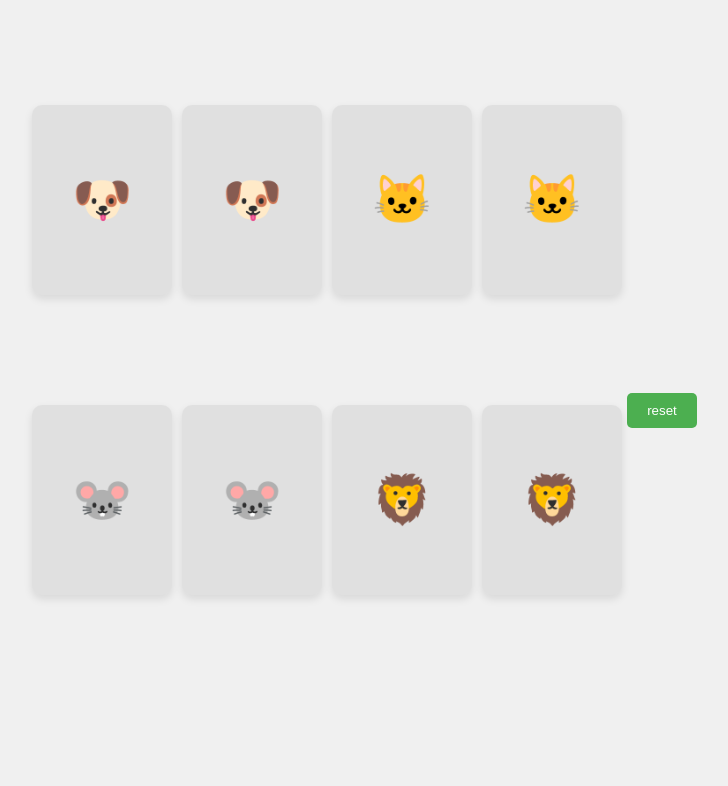
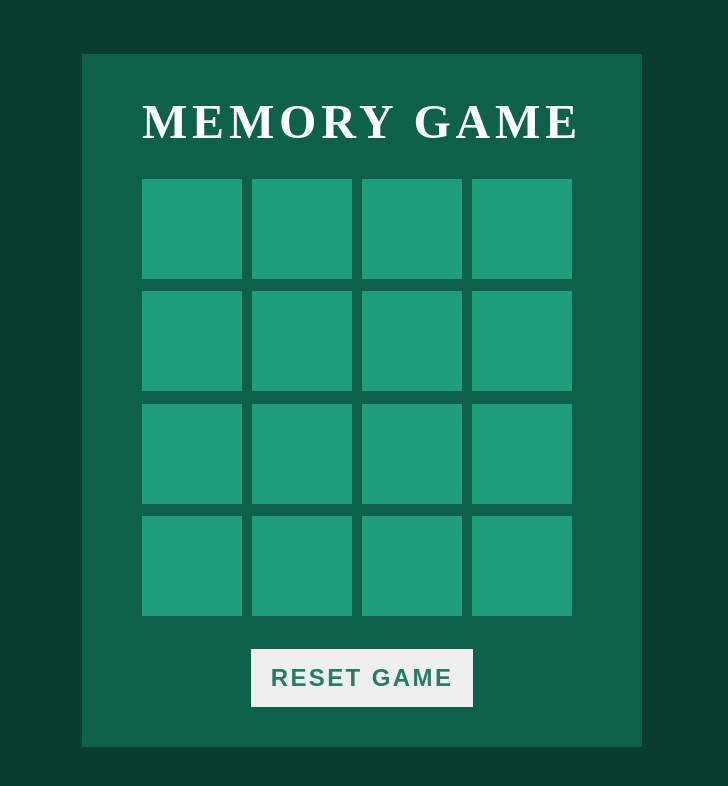
Before and after one commit to Barbodnasimi/memory-game, a plain HTML site: page index.html in a window 1280 px wide. Shown: the whole page, without its empty margins (278-1006 px from the left). Drawn offline with Linux system fonts and the light colour scheme.

Commit message:
complete project

```diff
--- a/index.html
+++ b/index.html
@@ -8,42 +8,11 @@
 
 </head>
 <body>
-    <div class="memory-game">
-        <div class="memory-card">
-            <div   class="front-face front-rotate">🐱</div>
-            <div title="🐶" id="🐱" class="back-face">🐶</div>
-        </div>
-        <div class="memory-card">
-            <div   class="front-face front-rotate">🐭</div>
-            <div title="🐶" id="🐭" class="back-face">🐶</div>
-        </div>
-        <div class="memory-card">
-            <div    class="front-face front-rotate">🐶</div>
-            <div title="🐱" id="🐶" class="back-face">🐱</div>
-        </div>
-        <div class="memory-card">
-            <div   class="front-face front-rotate">🦁</div>
-            <div title="🐱" id="🦁" class="back-face">🐱</div>
-        </div>
-        <div class="memory-card">
-            <div   class="front-face front-rotate">🐶</div>
-            <div title="🐭" id="🐶" class="back-face">🐭</div>
-        </div>
-        <div class="memory-card">
-            <div   class="front-face front-rotate">🦁</div>
-            <div title="🐭" id="🦁" class="back-face">🐭</div>
-        </div>
-        <div class="memory-card">
-            <div   class="front-face front-rotate">🐱</div>
-            <div title="🦁" id="🐱" class="back-face">🦁</div>
-        </div>
-        <div class="memory-card">
-            <div  class="front-face front-rotate">🐭</div>
-            <div title="🦁"  id="🐭" class="back-face">🦁</div>
-        </div>
-        <!-- Add more memory cards here -->
-    </div>
-            <button>reset</button>
+   <div class="container">
+    <h2>Memory Game</h2>
+    <div class="game"></div>
+    <button class="reset">Reset Game</button>
+   </div>
     <script src="script.js"></script>
 </body>
 </html>
--- a/script.js
+++ b/script.js
@@ -1,68 +1,47 @@
-const cards = document.querySelectorAll('.memory-card');
+const resetBtn = document.querySelector('button');
+const cardBox = document.querySelector('.game');
+const emojis = ["😊","😊","❤","❤","👌","👌","😎","😎","🤢","🤢","✔","✔","🎁","🎁","🎂","🎂"];
 
-let hasFlippedCard = false;
-let firstCard, secondCard;
-let resetBtn = document.querySelector('button');
 
-function flipCard(e) {
-  let card = e.currentTarget;
-  let cardBackface = card.querySelector('.back-face')
+let shufEmojis = emojis.sort(() => (Math.random() > 0.5) ? 1 : -1);
 
-  // if (card.id === firstCard.id) return;
+// Function to handle the click event
+function classHandler() {
+  this.classList.add('boxOpen');
 
-  if (!hasFlippedCard) {
-    // First card flipped
-    hasFlippedCard = true;
-    firstCard = card;
-    cardBackface.textContent = cardBackface.id;
-  } else {
-    // Second card flipped
-    secondCard = card;
-    cardBackface.textContent = cardBackface.id;
-    checkForMatch();
-  }
+  setTimeout(() => {
+    let boxOpen = document.querySelectorAll('.boxOpen');
+
+    if (boxOpen.length > 1) {
+      if (boxOpen[0].innerHTML === boxOpen[1].innerHTML) {
+        boxOpen.forEach(box => {
+          box.classList.add('boxMatch');
+          box.classList.remove('boxOpen');
+          box.removeEventListener('click', classHandler);
+        });
+
+        if (document.querySelectorAll('.boxMatch').length === emojis.length) {
+          alert("GG");
+        }
+      } else {
+        boxOpen.forEach(box => {
+          box.classList.remove('boxOpen');
+        });
+      }
+    }
+  }, 1000);
+}
+
+// Create and append the boxes
+for (let i = 0; i < shufEmojis.length; i++) {
+  let box = document.createElement('div');
+  box.className = 'item';
+  box.innerHTML = shufEmojis[i];
+  box.addEventListener("click", classHandler);
+  cardBox.appendChild(box);
 }
 
 
-function checkForMatch() {
-  let isMatch = firstCard.querySelector('.back-face').id === secondCard.querySelector('.back-face').id;
-  if (isMatch) {
-    disableCards()
-  } else {
-    setTimeout(unflipCards, 1000);
-  }
-}
-
-function disableCards() {
-  firstCard.removeEventListener('click', flipCard);
-  secondCard.removeEventListener('click', flipCard);
-  resetBoard();
-}
-
-function unflipCards() {
-  let firstCardBackface = firstCard.querySelector('.back-face'),
-  secondCardBackface = secondCard.querySelector('.back-face');
-
-  // Reset text content to back face
-  firstCardBackface.textContent = firstCardBackface.title;
-  secondCardBackface.textContent = secondCardBackface.title;
-  resetBoard();
-}
-
-function resetBoard() {
-  hasFlippedCard = false;
-  firstCard = null;
-  secondCard = null;
-}
-
-// Define the event listener function
-// function cardClickListener(e) {
-//     flipCard(e.target);
-// }
-
-cards.forEach(card => card.addEventListener('click', flipCard));
-
-// resetBtn.addEventListener("click" , ()=>{
-//     resetBoard()
-//     undisableCards()
-// })
+resetBtn.addEventListener("click", () => {
+  window.location.reload();
+});
--- a/style.css
+++ b/style.css
@@ -1,77 +1,80 @@
-body {
+*{
+    margin: 0;
+    padding: 0;
+    box-sizing: border-box;
+}
+body{
     display: flex;
     justify-content: center;
     align-items: center;
-    height: 100vh;
-    margin: 0;
-    background-color: #f0f0f0;
+    min-height: 100vh;
+    background: #0a3c2f;
 }
-
-.memory-game {
-    width: 600px;
-    height: 600px;
-    display: flex;
-    flex-wrap: wrap;
-}
-
-.memory-card {
-    width: calc(25% - 10px);
-    height: calc(33.33% - 10px);
-    margin: 5px;
-    perspective: 1000px;
+.container{
     position: relative;
-    transform-style: preserve-3d;
-}
-
-.memory-card div {
-    width: 100%;
-    height: 100%;
     display: flex;
     justify-content: center;
     align-items: center;
-    font-size: 3rem;
-    background-color: #e0e0e0;
-    border-radius: 10px;
-    box-shadow: 0 4px 8px rgba(0, 0, 0, 0.1);
+    flex-direction: column;
+    gap: 30px;
+    background: #0d614b;
+    padding: 40px  60px;
+}
+h2{
+    font-size: 3em;
+    color: #fff;
+    text-transform: uppercase;
+    letter-spacing: 0.1em;
+}
+.reset{
+    padding: 15px 20px;
+    color: #267c65;
+    border: none;
+    font-size: 1.5em;
+    letter-spacing: 0.1em;
+    text-transform: uppercase;
     cursor: pointer;
-    transition: transform 0.5s ease;
+    font-weight: 600;
 }
+.reset:focus{
+    color: #fff;
+    background:#267c65;
+}
+.game{
+    width: 440px;
+    height: 440px;
+    display: flex;
+    flex-wrap: wrap;
+    gap: 10px;
+    transform-style: preserve-3d;
+    perspective: 500px;
+}
+.item {
+    position: relative;
+    width: 100px;
+    height: 100px;
+    display: flex;
+    justify-content: center;
+    align-items: center;
+    font-size: 3em;
+    background: #fff;
+    transition: 0.25s;
+}
+.item.boxOpen{
+    transform: rotateY(0deg);
+}
+.item::after{
+    content: '';
+    position: absolute;
+    inset: 0;
+    background: #209d7b;
+    transition: 0.25s;
+    transform: rotateY(0deg);
+    backface-visibility: hidden;
 
-.memory-card.flip {
+}
+.boxOpen:after ,
+.boxMatch:after
+{
     transform: rotateY(180deg);
 }
-
-.memory-card .front-face {
-    position: absolute;
-    /* backface-visibility: hidden; */
-    /* transform: rotateY(180deg); */
-}
-
-.front-rotate {
-    backface-visibility: hidden;
-    transform: rotateY(180deg);
-}
-
-.memory-card .back-face {
-    transform: rotateY(0deg);
-}
-
-.memory-card.matched {
-    pointer-events: none;
-    opacity: 0;
-}
-
-button {
-    margin-top: 20px;
-    padding: 10px 20px;
-    background-color: #4CAF50;
-    color: white;
-    border: none;
-    border-radius: 5px;
-    cursor: pointer;
-    transition: background-color 0.3s ease;
-}
-
-button:hover {
-    background-color: #45a049;
-}
```
